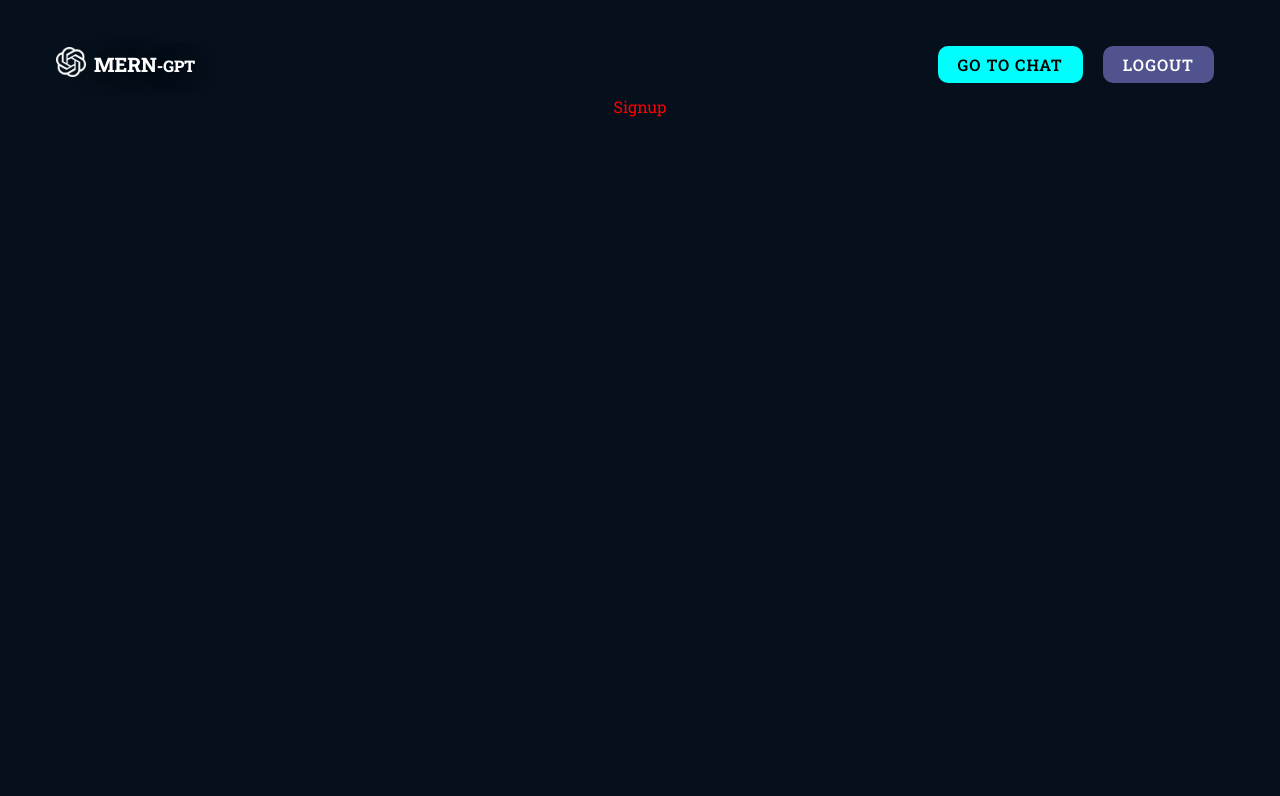
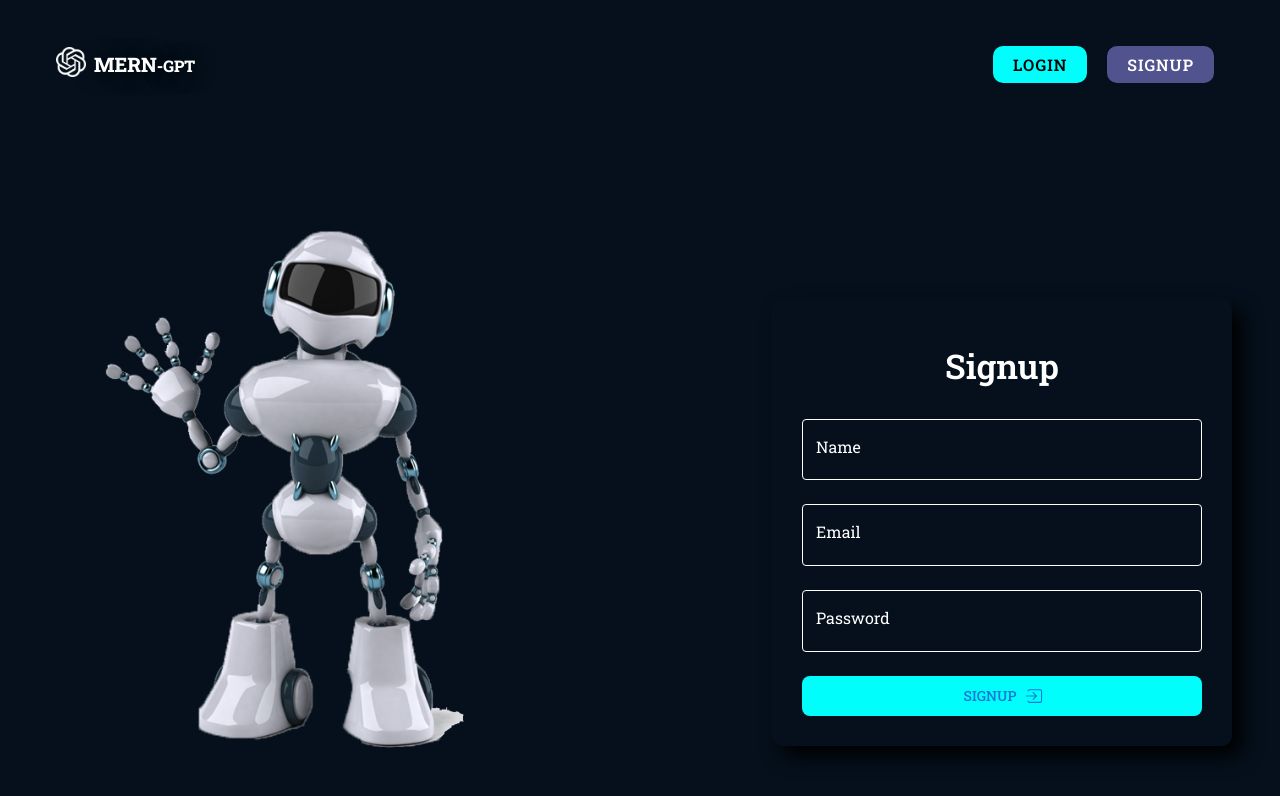
Before and after one commit to fritz007x/MERN_GPT_CHATBOT, a React (Vite) app in the folder frontend/: page /signup in a window 1280 px wide. Shown: the top 796 px of the page. Built offline with nearby package versions, Linux system fonts and the light colour scheme; no server answers.

Commit message:
Add signup

```diff
--- a/frontend/src/components/helpers/api-communicator.ts
+++ b/frontend/src/components/helpers/api-communicator.ts
@@ -26,3 +26,43 @@
   const data = await res.data;
   return data;
 };
+
+export const getUserChats = async () => {
+  const res = await axios.get("/chat/all-chats");
+  if (res.status !== 200) {
+    throw new Error("Unable to send chat");
+  }
+  const data = await res.data;
+  return data;
+};
+
+export const deleteUserChats = async () => {
+  const res = await axios.delete("/chat/delete");
+  if (res.status !== 200) {
+    throw new Error("Unable to delete chat");
+  }
+  const data = await res.data;
+  return data;
+};
+
+export const logoutUser = async () => {
+  const res = await axios.get("/user/logout");
+  if (res.status !== 200) {
+    throw new Error("Unable to logout user");
+  }
+  const data = await res.data;
+  return data;
+};
+
+export const signupUser = async (
+  name: string,
+  email: string,
+  password: string
+) => {
+  const res = await axios.post("/user/signup", { name, email, password });
+  if (res.status !== 201) {
+    throw new Error("Unable to signup");
+  }
+  const data = await res.data;
+  return data;
+};
--- a/frontend/src/context/AuthContext.tsx
+++ b/frontend/src/context/AuthContext.tsx
@@ -8,8 +8,8 @@
 import {
   checkAuthStatus,
   loginUser,
-  //  logoutUser,
-  //  signupUser
+  logoutUser,
+  signupUser,
 } from "../components/helpers/api-communicator";
 
 type User = {
@@ -28,7 +28,7 @@
 const AuthContext = createContext<UserAuth | null>(null);
 export const AuthProvider = ({ children }: { children: ReactNode }) => {
   const [user, setUser] = useState<User | null>(null);
-  const [isLoggedIn, setIsLoggedIn] = useState(true);
+  const [isLoggedIn, setIsLoggedIn] = useState(false);
 
   useEffect(() => {
     //fetch if the user cookies are valid, then skip the login
@@ -41,15 +41,26 @@
     }
     checkStatus();
   }, []);
-  const login = async function login(email: string, password: string) {
+  const login = async (email: string, password: string) => {
     const data = await loginUser(email, password);
     if (data) {
       setUser({ email: data.email, name: data.name });
       setIsLoggedIn(true);
     }
   };
-  const logout = async () => {};
-  const signup = async () => {};
+  const logout = async () => {
+    await logoutUser();
+    setIsLoggedIn(false);
+    setUser(null);
+    window.location.reload();
+  };
+  const signup = async (name: string, email: string, password: string) => {
+    const data = await signupUser(name, email, password);
+    if (data) {
+      setUser({ email: data.email, name: data.name });
+      setIsLoggedIn(true);
+    }
+  };
 
   const value = {
     user,
--- a/frontend/src/pages/Signup.tsx
+++ b/frontend/src/pages/Signup.tsx
@@ -1,8 +1,101 @@
-import React from "react";
+import React, { useEffect } from "react";
+import { Box, Typography, Button } from "@mui/material";
+import { IoIosLogIn } from "react-icons/io";
+import CustomizedInput from "../components/shared/CustomizedInput";
+import { toast } from "react-hot-toast";
+import { useAuth } from "../context/AuthContext";
+import { useNavigate } from "react-router-dom";
 
-const Signup = ()=>{
+const Signup = () => {
+  const auth = useAuth();
+  const navigate = useNavigate();
+  const handleSubmit = async (e: React.FormEvent<HTMLFormElement>) => {
+    e.preventDefault();
 
-    return <div>Signup</div>
-}
+    const formData = new FormData(e.currentTarget);
+    const name = formData.get("name") as string;
+    const email = formData.get("email") as string;
+    const password = formData.get("password") as string;
+    try {
+      toast.loading("Signing Up", { id: "signup" });
+      await auth?.signup(name, email, password);
+      toast.success("Signed Up Succesfully", { id: "signup" });
+    } catch (error) {
+      console.log(error);
+      toast.error("Signing Up Failed", { id: "signup" });
+    }
+  };
+  useEffect(() => {
+    if (auth?.user) {
+      return navigate("/chat");
+    }
+  }, [auth]);
+  return (
+    <Box width={"100%"} height={"100%"} display={"flex"} flex={"1"}>
+      <Box padding={8} mt={8} display={{ md: "flex", sm: "none", xm: "none" }}>
+        <img src="airobot.png" alt="Robot" style={{ width: "400px" }} />
+      </Box>
+      <Box
+        display={"flex"}
+        flex={{ xs: 1, md: 0.5 }}
+        justifyContent={"center"}
+        alignItems={"center"}
+        padding={2}
+        ml={"auto"}
+        mt={16}
+      >
+        <form
+          onSubmit={handleSubmit}
+          style={{
+            margin: "auto",
+            padding: "30px",
+            boxShadow: "10px 10px 20px #000",
+            borderRadius: "10px",
+            border: "none",
+          }}
+        >
+          <Box
+            sx={{
+              display: "flex",
+              flexDirection: "column",
+              justifyContent: "center",
+            }}
+          >
+            <Typography
+              variant="h4"
+              textAlign={"center"}
+              padding={2}
+              fontWeight={600}
+            >
+              Signup
+            </Typography>
+            <CustomizedInput type="text" name="name" label="Name" />
+
+            <CustomizedInput type="email" name="email" label="Email" />
+            <CustomizedInput type="password" name="password" label="Password" />
+            <Button
+              type="submit"
+              sx={{
+                px: 2,
+                py: 1,
+                mt: 2,
+                width: "400px",
+                borderRadius: 2,
+                bgcolor: "#00fffc",
+                ":hover": {
+                  bgcolor: "white",
+                  color: "black",
+                },
+              }}
+              endIcon={<IoIosLogIn />}
+            >
+              SIGNUP
+            </Button>
+          </Box>
+        </form>
+      </Box>
+    </Box>
+  );
+};
 
 export default Signup;
```
Also changed, not shown: 2 other files (tests, documents, lock files or other folders).
